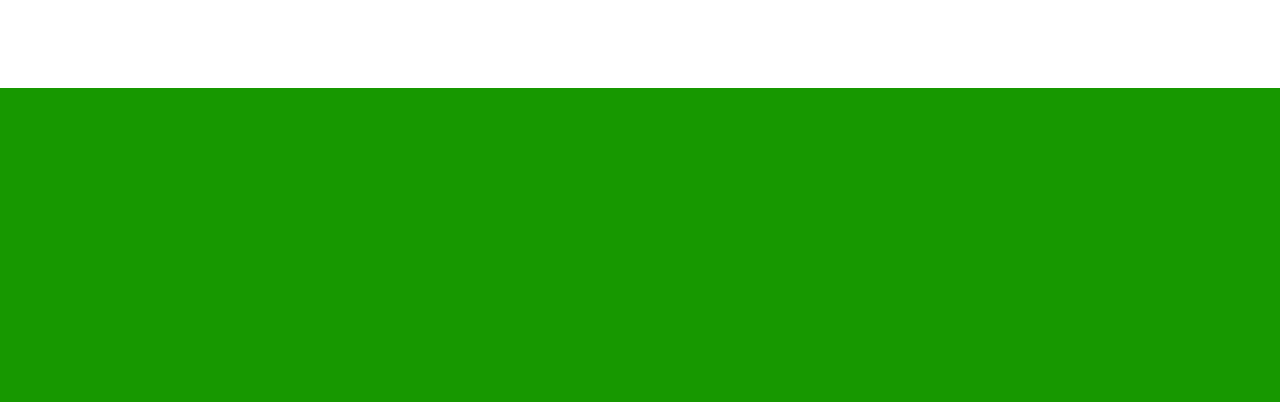
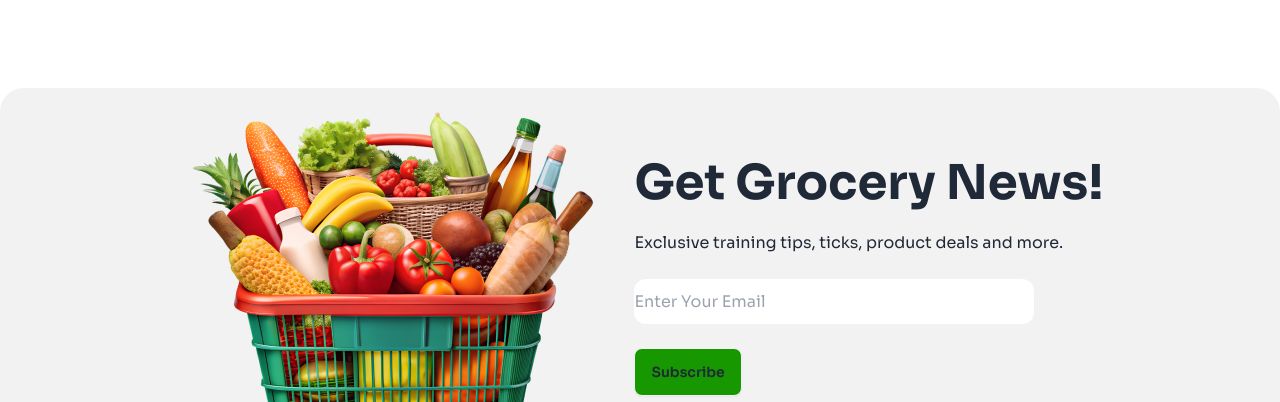
Before and after one commit to Sutradhar2071/B11-Assignment-3, a plain HTML site: page index.html in a window 1280 px wide. Shown: the part 2977-3379 px from the top of the page. Drawn offline with nearby package versions, Linux system fonts and the light colour scheme.

Commit message:
main section done

```diff
--- a/index.html
+++ b/index.html
@@ -354,12 +354,30 @@
             </div>
         </section>
 
-        <!--  -->
+        <!-- main hero section -->
+
+
+          <div class="hero relative -mb-40 rounded-3xl bg-base-200 ">
+            <div class="hero-content lg:mx-[140px] flex-col lg:flex-row">
+              <img
+                src="./c2-assets/vegetable-busket.png"
+                />
+              <div>
+                <h1 class="text-5xl font-bold">Get Grocery News!</h1>
+                <p class="py-6">
+                  Exclusive training tips, ticks, product deals and more.
+                </p>
+                <input type="email" name="" class="h-[45px] rounded-xl w-[400px]" placeholder="Enter Your Email" id=""> <br> <br>
+                <button class="btn bg-btn-color">Subscribe</button>
+              </div>
+            </div>
+          </div>
+
     </main>
 
     <!-- footer section -->
 
-    <footer class="footer bg-btn-color text-base-content px-[120px] pt-80 h-[500px]">
+    <footer class="footer bg-btn-color text-base-content px-[120px] pt-80 lg:h-[500px]">
       <nav>
         <img src="./c2-assets/logo-footer.png" alt="">
         <p class="text-white">Discover a world of treats, toys, and <br> essentials handpicked for your furry <br> friends</p>
```
